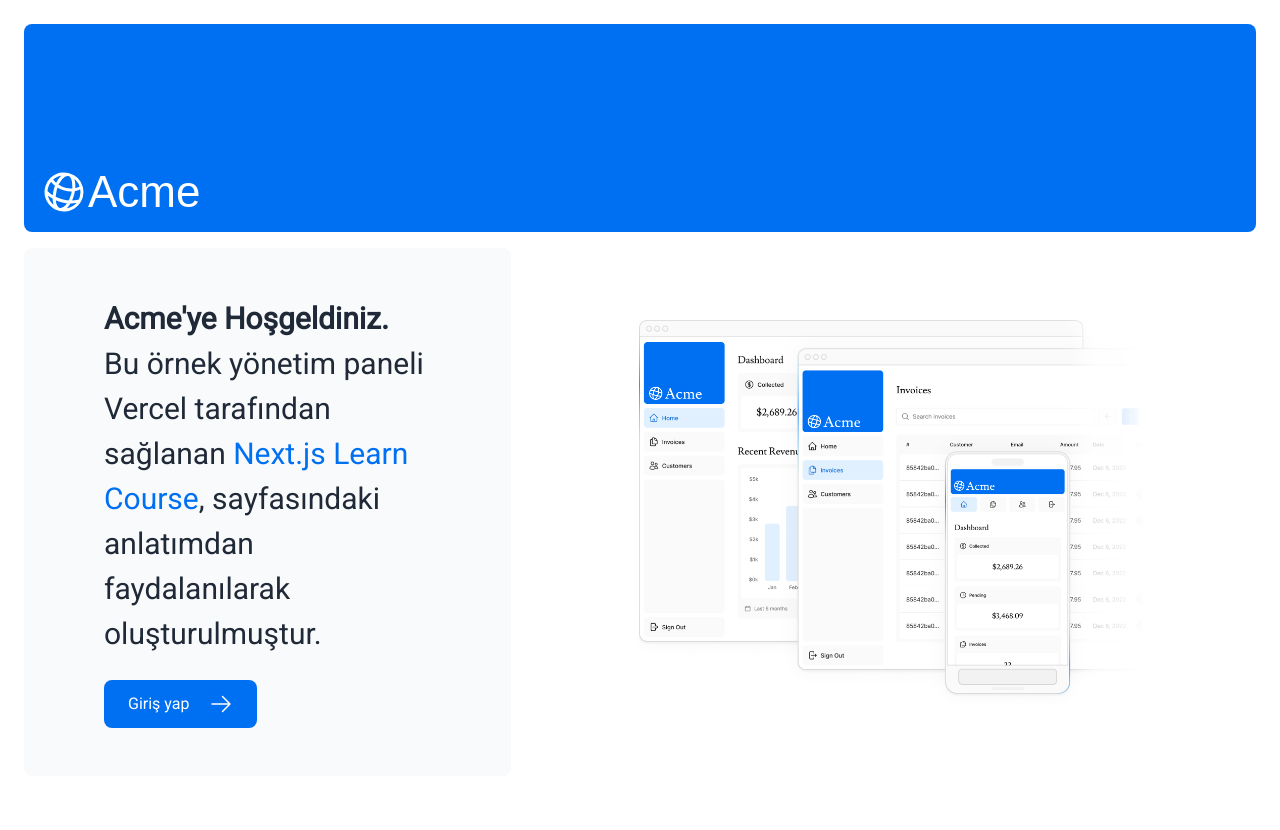
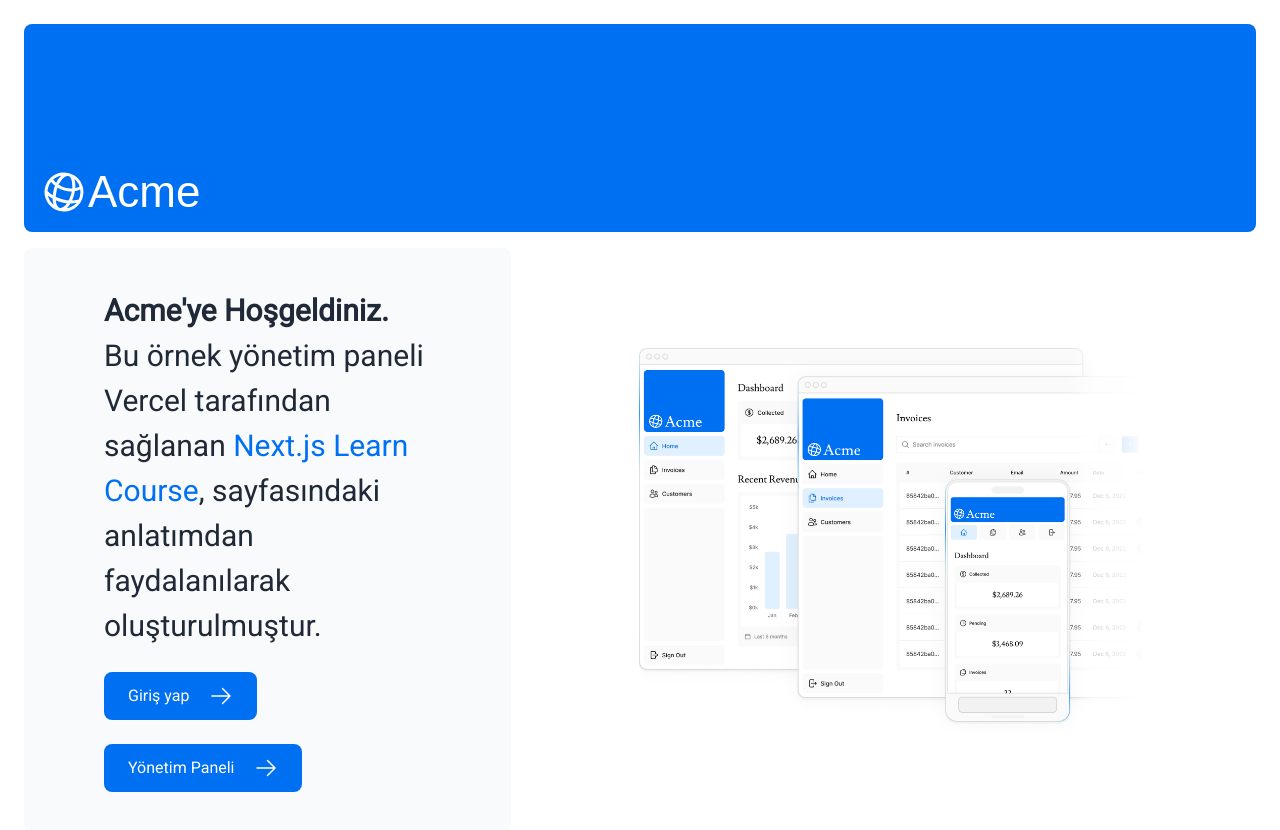
Before and after one commit to sezginibis/nextjs-dashboard, a Next.js app: page / in a window 1280 px wide. Shown: the top 830 px of the page. Before the commit the page ends 800 px from the top, so only its background shows below. Built offline with nearby package versions, Linux system fonts and the light colour scheme; a web font is replaced by a local one.

Commit message:
dashboard folder up to folder

```diff
--- /dev/null
+++ b/app/dashboard/page.tsx
@@ -0,0 +1,15 @@
+import Link from 'next/link';
+import { ArrowRightIcon } from '@heroicons/react/24/outline';
+
+export default function Page() {
+  return (
+    <div>
+      <Link
+        href="/"
+        className="flex items-center gap-5 self-start rounded-lg bg-blue-500 px-6 py-3 text-sm font-medium text-white transition-colors hover:bg-blue-400 md:text-base"
+      >
+        <span>Anasayfa</span> <ArrowRightIcon className="w-5 md:w-6" />
+      </Link>
+    </div>
+  );
+}
--- a/app/ui/dashboard/sidenav.tsx
+++ b/app/dashboard/sidenav.tsx
@@ -1,5 +1,5 @@
 import Link from 'next/link';
-import NavLinks from '@/app/ui/dashboard/nav-links';
+import NavLinks from '@/app/dashboard/nav-links';
 import AcmeLogo from '@/app/ui/acme-logo';
 import { PowerIcon } from '@heroicons/react/24/outline';
 
--- a/app/page.tsx
+++ b/app/page.tsx
@@ -32,6 +32,12 @@
           >
             <span>Giriş yap</span> <ArrowRightIcon className="w-5 md:w-6" />
           </Link>
+          <Link
+            href="/dashboard"
+            className="flex items-center gap-5 self-start rounded-lg bg-blue-500 px-6 py-3 text-sm font-medium text-white transition-colors hover:bg-blue-400 md:text-base"
+          >
+            <span>Yönetim Paneli</span> <ArrowRightIcon className="w-5 md:w-6" />
+          </Link>
         </div>
         <div className="flex items-center justify-center p-6 md:w-3/5 md:px-28 md:py-12">
           {/* Add Hero Images Here */}
--- a/app/ui/dashboard/page.tsx
+++ /dev/null
@@ -1,3 +0,0 @@
-export default function Page() {
-    return <p>Dashboard Page</p>;
-  }
```
Also changed, not shown: app/dashboard/cards.tsx (renamed from app/ui/dashboard/cards.tsx), app/dashboard/latest-invoices.tsx (renamed from app/ui/dashboard/latest-invoices.tsx), app/dashboard/nav-links.tsx (renamed from app/ui/dashboard/nav-links.tsx), app/dashboard/revenue-chart.tsx (renamed from app/ui/dashboard/revenue-chart.tsx).
